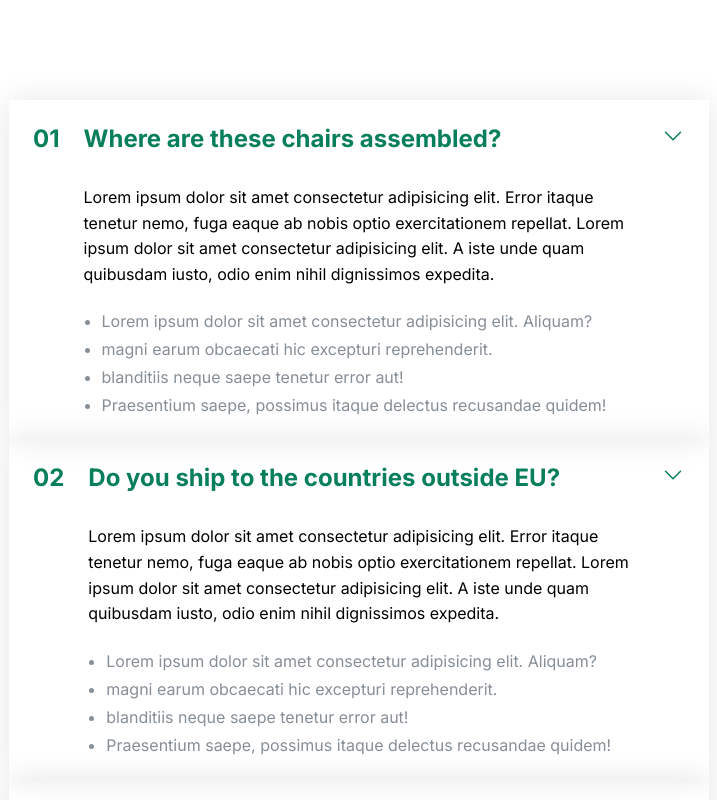
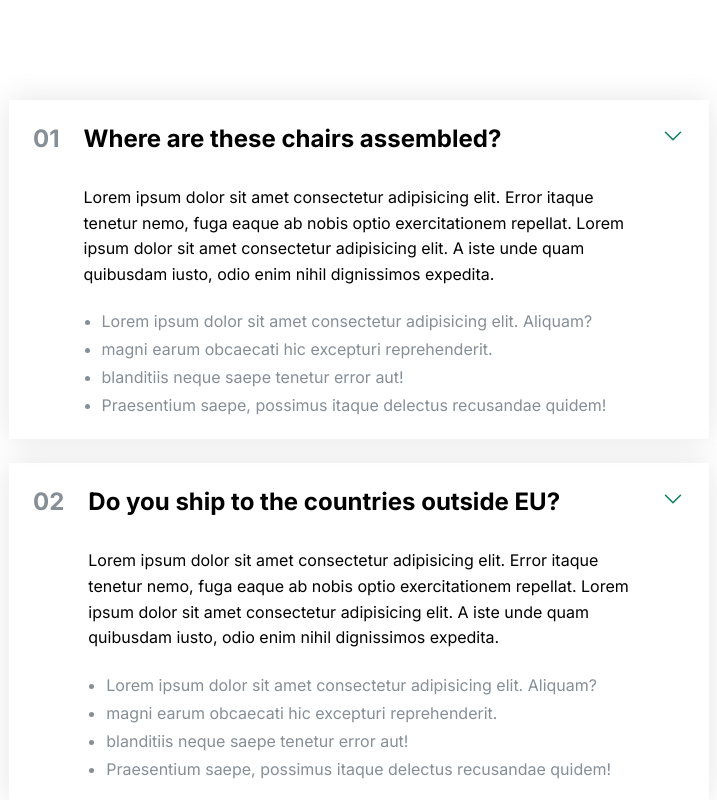
Before and after one commit to emmanuelkamala/salum-emmanuel-project, a plain HTML site: page design/index.html in a window 1280 px wide. Shown: the top 800 px of the page, without its empty margins (281-998 px from the left). Drawn offline with Linux system fonts and the light colour scheme.

Commit message:
Learning about accordion

```diff
--- a/design/css/styles.css
+++ b/design/css/styles.css
@@ -35,7 +35,11 @@ FONT SIZE SYSTEM (px)
     margin: 100px auto;
   }
 
-.accordion{}
+.accordion{
+  display: flex;
+  flex-direction: column;
+  gap: 24px;
+}
 .item {
   box-shadow: 0px 0px 30px  rgba(0, 0, 0, 0.1);
   padding: 24px;
@@ -52,7 +56,11 @@ FONT SIZE SYSTEM (px)
 .number, .text {
   font-size: 24px;
   font-weight: 600;
-  color: var(--main-color);
+  /* color: var(--main-color); */
+}
+
+.number {
+  color: var(--gray-color);
 }
 
 .hidden-box {
```
